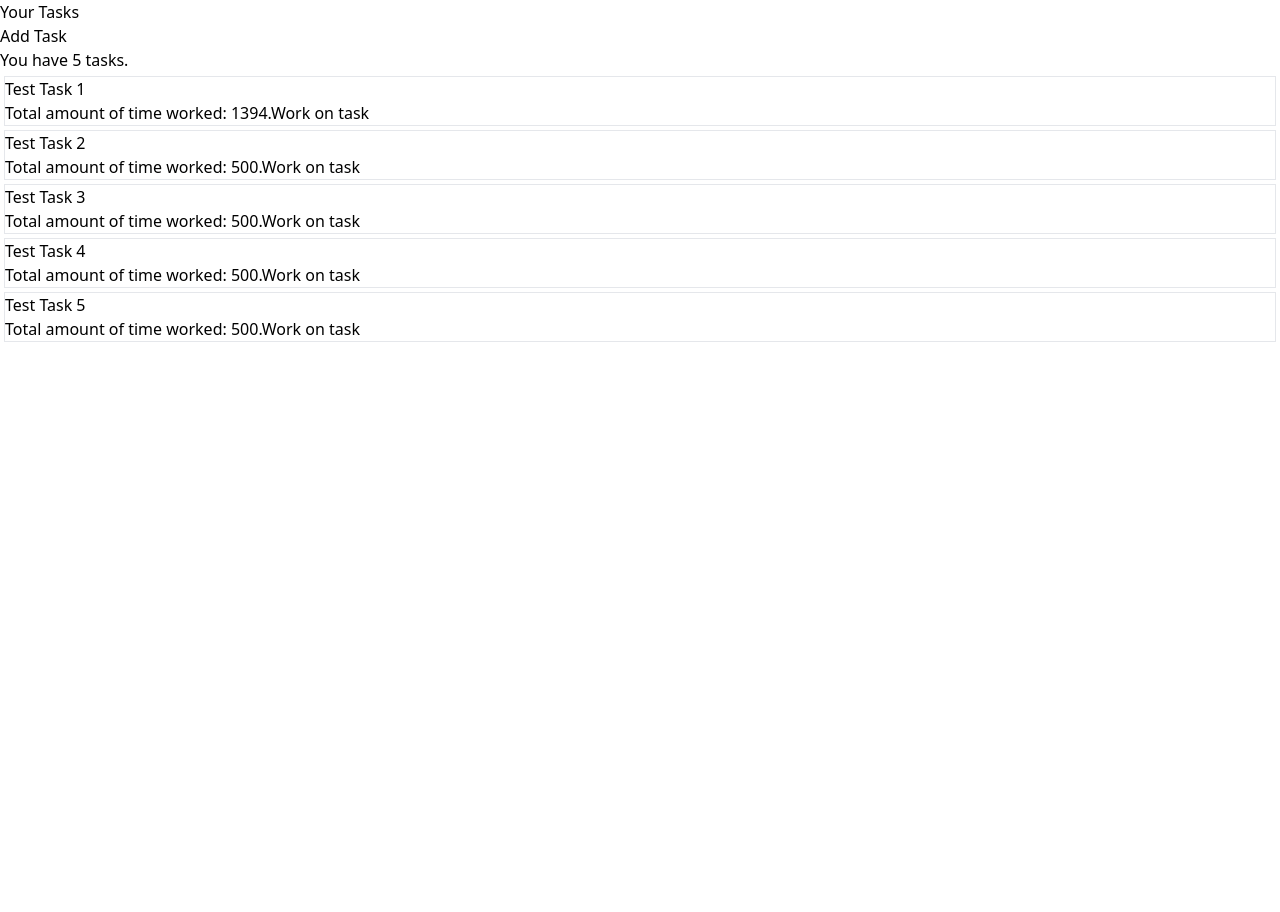
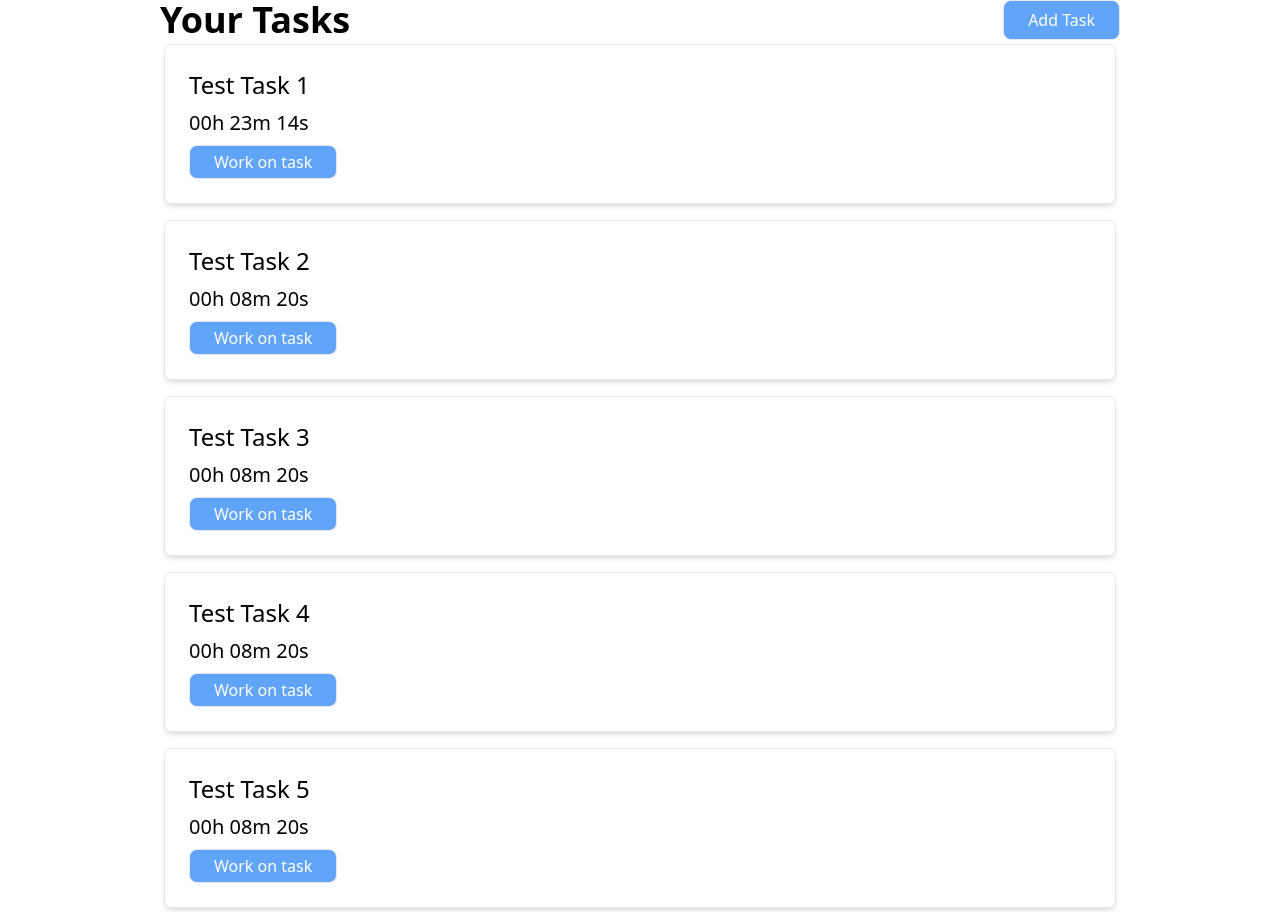
Before and after one commit to tyler-daigle/PriorityTasks, a React (Vite) app: page / in a window 1280 px wide. Before the commit the page ends 800 px from the top, so only its background shows below. Built offline with nearby package versions, Linux system fonts and the light colour scheme.

Commit message:
some styles

```diff
--- a/src/components/TaskItem.tsx
+++ b/src/components/TaskItem.tsx
@@ -1,21 +1,26 @@
 import { Link } from "react-router-dom";
 import { Task } from "../data/types";
+import TimeDisplay from "./ui/TimeDisplay";
 
 interface Props {
   task: Task;
 }
 
 export default function TaskItem({ task }: Props) {
-
   const totalWorkedTime: number = task.workedList.reduce((total, curr) => {
     return total + curr.amountOfTime;
   }, 0);
 
   return (
-    <li className="border m-1">
-      <h2>{task.taskName}</h2>
-      <span>Total amount of time worked: {totalWorkedTime}.</span>
-      <Link to={`/tracktask/${task.taskId}`}>Work on task</Link>
+    <li className="border rounded-lg m-1 p-6 flex flex-col shadow-md gap-2">
+      <h2 className="text-2xl">{task.taskName}</h2>
+      <TimeDisplay seconds={totalWorkedTime} />
+      <Link
+        className="inline-block max-w-max rounded-lg border py-1 px-6 bg-blue-400 text-white active:bg-blue-600"
+        to={`/tracktask/${task.taskId}`}
+      >
+        Work on task
+      </Link>
     </li>
   );
 }
--- a/src/components/TaskList.tsx
+++ b/src/components/TaskList.tsx
@@ -7,7 +7,7 @@ interface Props {
 
 export default function TaskList({ taskList }: Props) {
   return (
-    <ul>
+    <ul className="flex flex-col gap-2">
       {taskList.map((task) => (
         <TaskItem key={task.taskId} task={task} />
       ))}
--- /dev/null
+++ b/src/components/ui/Button.tsx
@@ -0,0 +1,16 @@
+interface Props {
+  children: React.ReactNode;
+  [propName: string]: any;
+}
+
+export default function Button({ children, ...props }: Props) {
+  return (
+    <button
+      className="rounded-lg border py-1 px-6 bg-blue-400 text-white active:bg-blue-600"
+      type="button"
+      {...props}
+    >
+      {children}
+    </button>
+  );
+}
--- /dev/null
+++ b/src/components/ui/Layout.tsx
@@ -0,0 +1,7 @@
+interface Props {
+  children: React.ReactNode;
+}
+
+export default function Layout({ children }: Props) {
+  return <div className="md:w-9/12 m-auto">{children}</div>;
+}
--- /dev/null
+++ b/src/components/ui/TimeDisplay.tsx
@@ -0,0 +1,21 @@
+interface Props {
+  seconds: number;
+}
+
+const padTime = (time: number): string =>
+  time < 10 ? `0${time}` : time.toString();
+
+const secondsToString = (seconds: number): string => {
+  let remaining = seconds;
+  const hours = Math.floor(seconds / (60 * 60));
+
+  remaining = remaining % (60 * 60);
+  const minutes = Math.floor(remaining / 60);
+
+  seconds = remaining % 60;
+  return `${padTime(hours)}h ${padTime(minutes)}m ${padTime(seconds)}s`;
+};
+
+export default function TimeDisplay({ seconds }: Props) {
+  return <span className="text-xl">{secondsToString(seconds)}</span>;
+}
--- a/src/main.tsx
+++ b/src/main.tsx
@@ -4,7 +4,8 @@ import { createBrowserRouter, RouterProvider } from "react-router-dom";
 import "./index.css";
 import Error404 from "./routes/Error404";
 import Home from "./routes/Home";
-import TrackTask from "./routes/TrackTask";
+import TaskTimerPage from "./routes/TaskTimer";
+import Layout from "./components/ui/Layout";
 
 const router = createBrowserRouter([
   {
@@ -14,12 +15,14 @@ const router = createBrowserRouter([
   },
   {
     path: "/tracktask/:taskId",
-    element: <TrackTask />,
+    element: <TaskTimerPage />,
   },
 ]);
 
 ReactDOM.createRoot(document.getElementById("root") as HTMLElement).render(
   <React.StrictMode>
-    <RouterProvider router={router} />
+    <Layout>
+      <RouterProvider router={router} />
+    </Layout>
   </React.StrictMode>
 );
--- a/src/routes/Home.tsx
+++ b/src/routes/Home.tsx
@@ -1,6 +1,8 @@
 import { useEffect, useState } from "react";
 import { useStorage } from "../hooks/useStorage";
 import TaskList from "../components/TaskList";
+
+import Button from "../components/ui/Button";
 
 export default function Home() {
   const { updateTask, deleteTask, taskList } = useStorage();
@@ -8,9 +10,11 @@ export default function Home() {
 
   return (
     <div>
-      <h1>Your Tasks</h1>
-      <button type="button">Add Task</button>
-      <p>You have {taskList.length} tasks.</p>
+      <div className="flex justify-between">
+        <h1 className="text-4xl font-bold">Your Tasks</h1>
+        <Button onClick={() => console.log("click")}>Add Task</Button>
+      </div>
+
       <TaskList taskList={taskList} />
     </div>
   );
--- a/src/routes/TrackTask.tsx
+++ b/src/routes/TaskTimer.tsx
@@ -2,10 +2,11 @@ import { useParams, useNavigate } from "react-router-dom";
 import { useStorage } from "../hooks/useStorage";
 import Timer from "../components/Timer";
 import { Task } from "../data/types";
-// TrackTask is the main page that shows the timer and allows the user to
+
+// TaskTimerPage is the main page that shows the timer and allows the user to
 // start a break of finish the task.
 
-export default function TrackTask() {
+export default function TaskTimerPage() {
   const { taskId } = useParams<string>();
   const { taskList, isLoading, updateTask } = useStorage();
   const navigate = useNavigate();
--- a/vite.config.ts
+++ b/vite.config.ts
@@ -1,7 +1,7 @@
-import { defineConfig } from 'vite'
-import react from '@vitejs/plugin-react-swc'
+import { defineConfig } from "vite";
+import react from "@vitejs/plugin-react-swc";
 
 // https://vitejs.dev/config/
 export default defineConfig({
   plugins: [react()],
-})
+});
```
